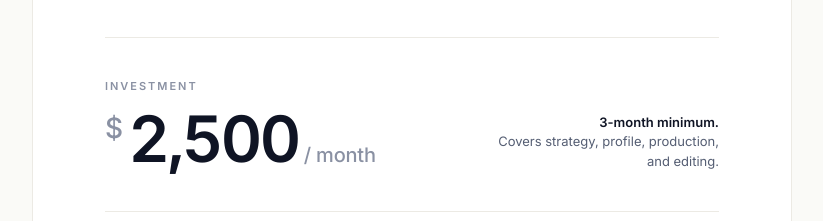
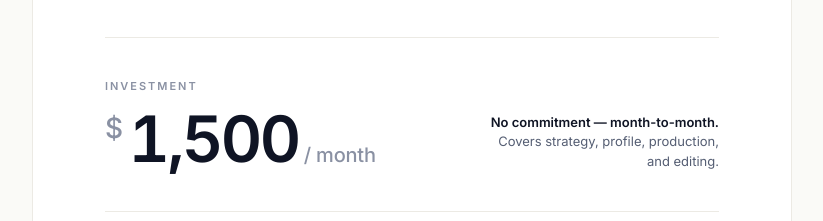
Before and after one commit to INVEXAGROWTH/sana-diferente, a plain HTML site: page index.html in a window 1280 px wide. Shown: the part 1639-1860 px from the top of the page, without its empty margins (228-1051 px from the left). Drawn offline with Linux system fonts and the light colour scheme.

Commit message:
Investment: $1,500/mo, no commitment (month-to-month)

```diff
--- a/index.html
+++ b/index.html
@@ -415,10 +415,10 @@
   <section class="invest">
     <div>
       <div class="label">Investment</div>
-      <div class="price"><span class="currency">$</span>2,500<span class="per"> / month</span></div>
+      <div class="price"><span class="currency">$</span>1,500<span class="per"> / month</span></div>
     </div>
     <div class="meta">
-      <b>3-month minimum.</b><br/>
+      <b>No commitment — month-to-month.</b><br/>
       Covers strategy, profile, production, and editing.
     </div>
   </section>
```
